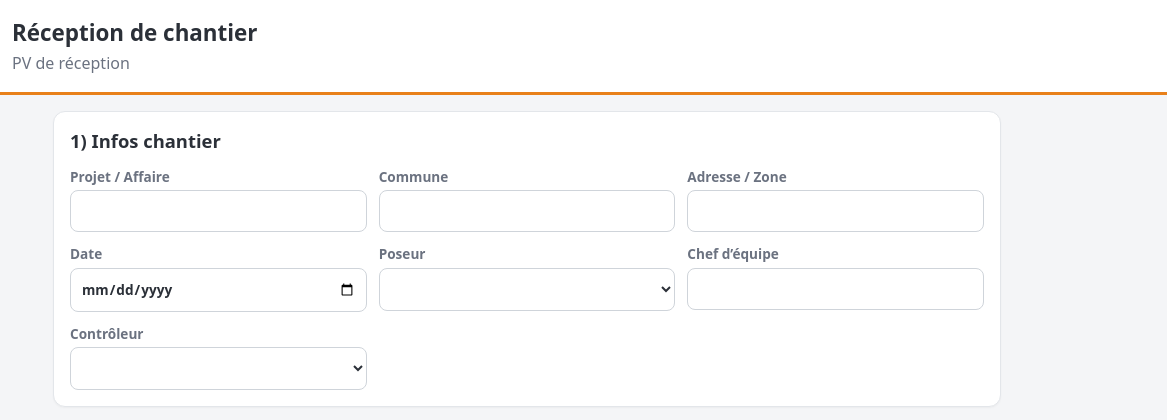
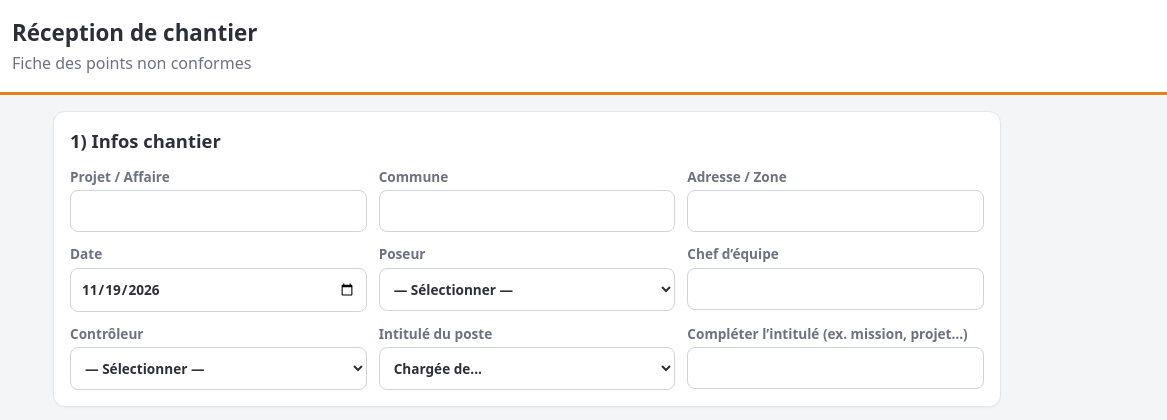
Before and after one commit to renopeeeps-ops/fl-one-check, a plain HTML site: page index.html in a window 1280 px wide. Shown: the top 420 px of the page, 113-1280 px from the left. Drawn offline with Linux system fonts and the light colour scheme.

Commit message:
Add files via upload

```diff
--- a/index.html
+++ b/index.html
@@ -13,7 +13,7 @@
     <img src="img/logo.png" alt="Logo entreprise" class="logo">
     <div>
       <h1>Réception de chantier</h1>
-      <p class="sub">PV de réception</p>
+      <p class="sub">Fiche des points non conformes</p>
     </div>
   </header>
 
@@ -37,6 +37,10 @@
           <select id="controleurSel"></select>
         </label>
         <label id="controleurNomWrap" hidden>Nom du contrôleur<input id="controleurNom" type="text" autocomplete="off"></label>
+        <label>Intitulé du poste
+          <select id="posteSel"></select>
+        </label>
+        <label id="posteTxtWrap" hidden><span id="posteTxtLabel">Intitulé du poste</span><input id="posteTxt" type="text" autocomplete="off"></label>
       </div>
     </section>
 
```
